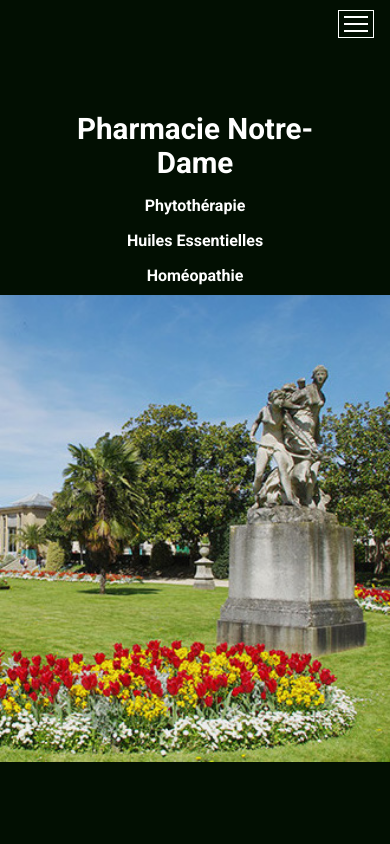
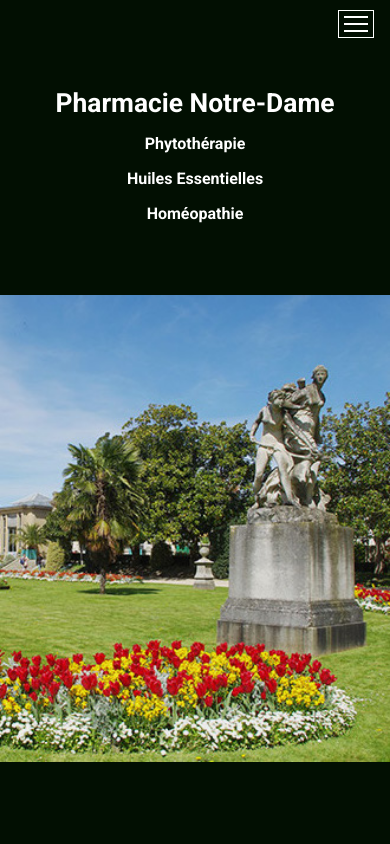
Before and after one commit to Paul-Marie-beep/site_pharma_V3, a website: page index.html in a window 390 px wide. Shown: the top 844 px of the page. Drawn offline with Linux system fonts and the light colour scheme.

Commit message:
test colonne 2

```diff
--- a/src/sass/_index.scss
+++ b/src/sass/_index.scss
@@ -54,6 +54,14 @@
     @media screen and (max-width: 451px) {
       padding-top: 4rem;
       font-size: 1.85rem;
+    }
+    @media screen and (max-width: 418px) {
+      padding-top: 2rem;
+      font-size: 1.75rem;
+    }
+    @media screen and (max-width: 395px) {
+      padding-top: 2.5rem;
+      font-size: 1.65rem;
     }
     @media screen and (max-height: 700px) {
       padding-top: 3rem;
```
Also changed, not shown: src/css/style.css, 1 other file.
